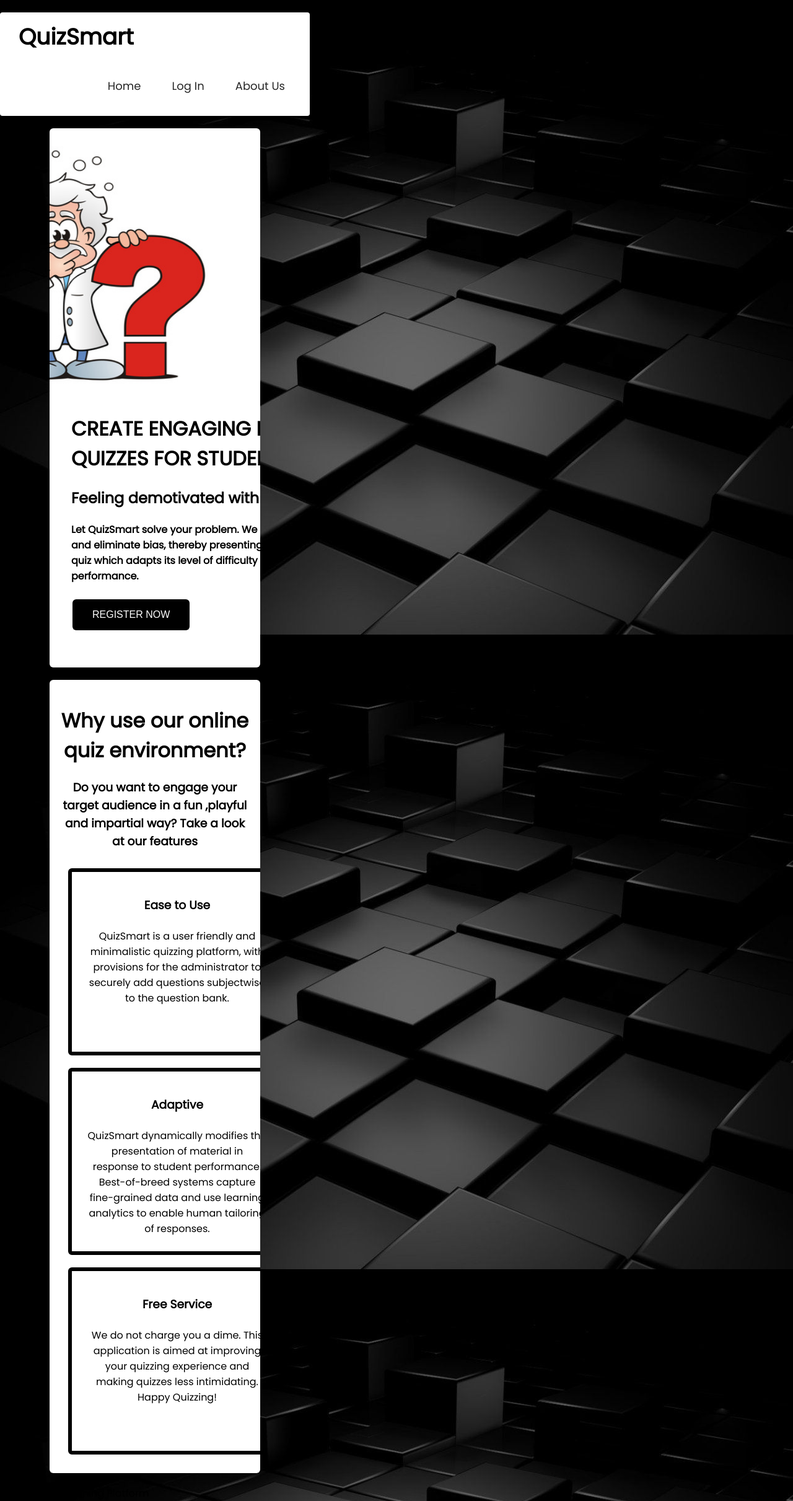
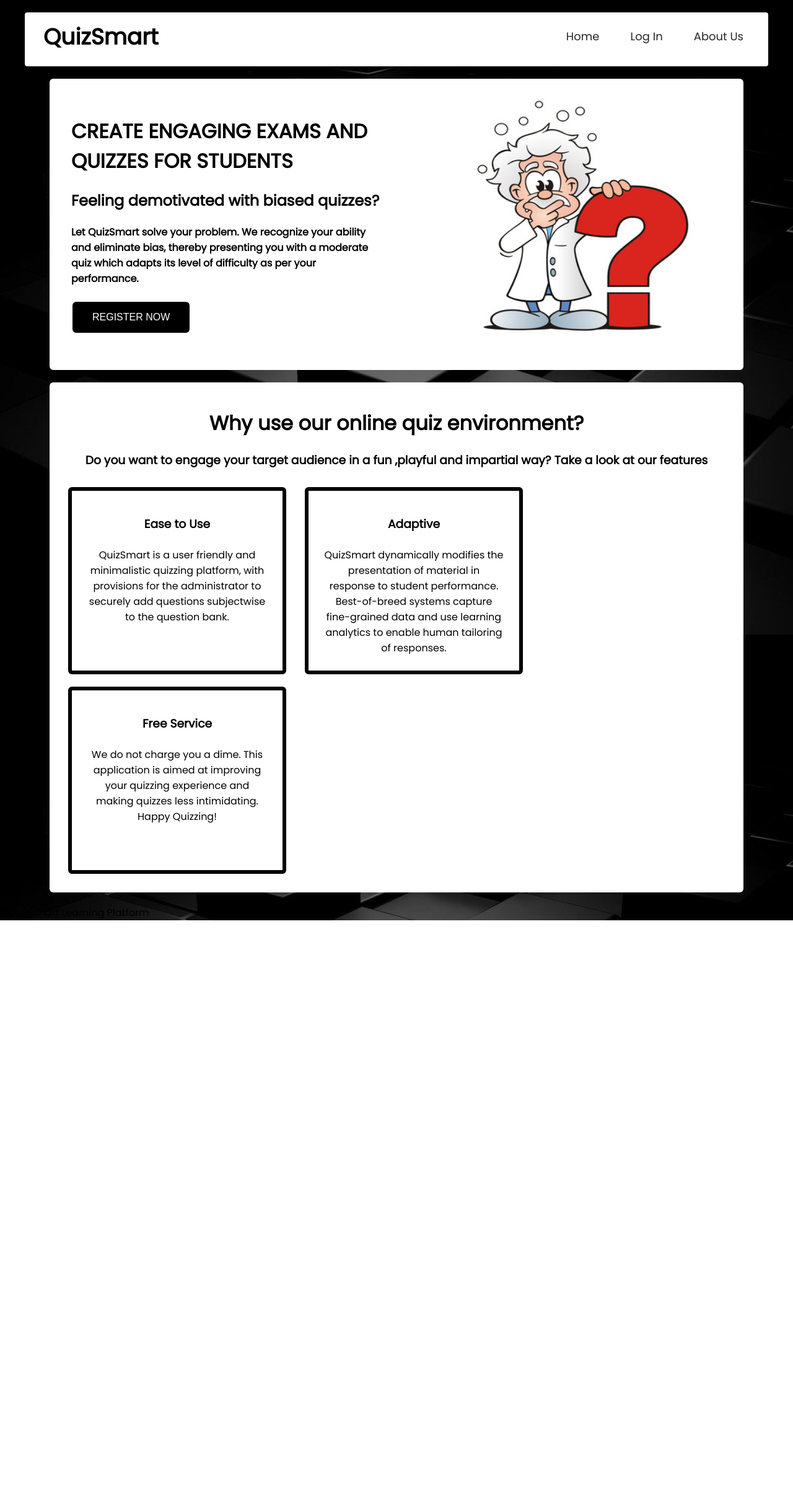
Before and after one commit to avirupdebnath/QuizSmart, a Flask app: page / in a window 1280 px wide. Shown: the whole page at 62% size. After the commit the page ends 1485 px from the top, so only its background shows below. Run offline with Flask 2, Linux system fonts and the light colour scheme.

Commit message:
Add files via upload

```diff
--- a/static/styles/home_style.css
+++ b/static/styles/home_style.css
@@ -4,7 +4,6 @@ body{
     font-family: 'Poppins', sans-serif;
     margin:0px;
     padding:0px;
-    max-width: 500px;
     background:url(../img/back.jpg);
     background-size: cover;
     background-attachment: fixed;
```
